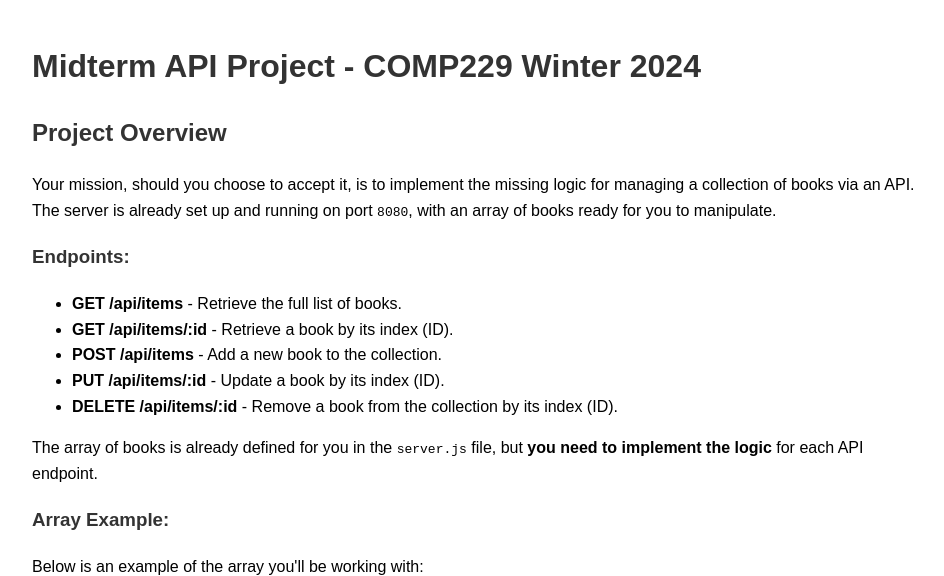
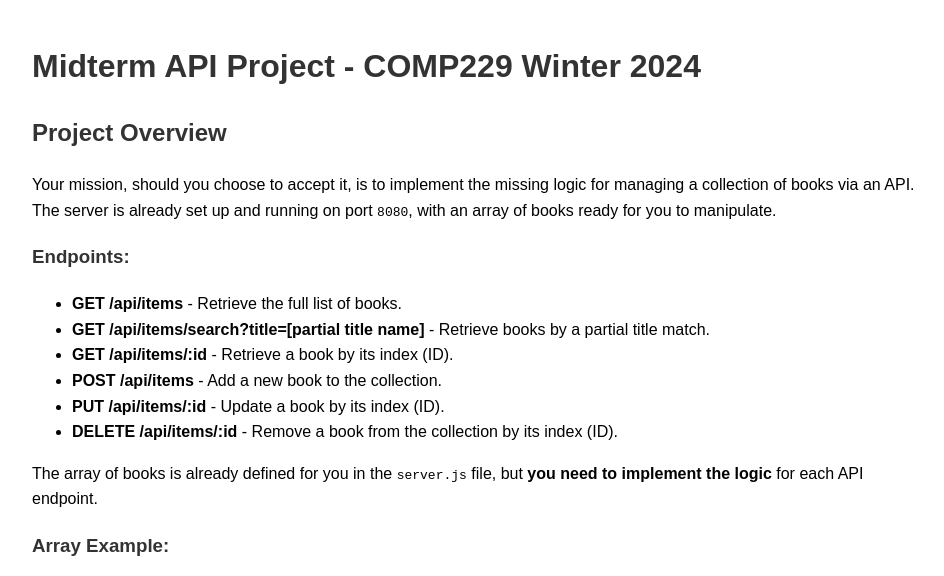
Before and after one commit to stphalstaro/comp229-Midterm, a website: page index.html in a window 1280 px wide. Shown: the top 576 px of the page, without its empty margins (158-1102 px from the left). Drawn offline with Linux system fonts and the light colour scheme.

Commit message:
added search endpoint

```diff
--- a/index.html
+++ b/index.html
@@ -36,6 +36,7 @@
     <h3>Endpoints:</h3>
     <ul>
         <li><strong>GET /api/items</strong> - Retrieve the full list of books.</li>
+        <li><strong>GET /api/items/search?title=[partial title name]</strong> - Retrieve books by a partial title match.</li>
         <li><strong>GET /api/items/:id</strong> - Retrieve a book by its index (ID).</li>
         <li><strong>POST /api/items</strong> - Add a new book to the collection.</li>
         <li><strong>PUT /api/items/:id</strong> - Update a book by its index (ID).</li>
```
Also changed, not shown: server.js (+5 -4 lines), README.md.
